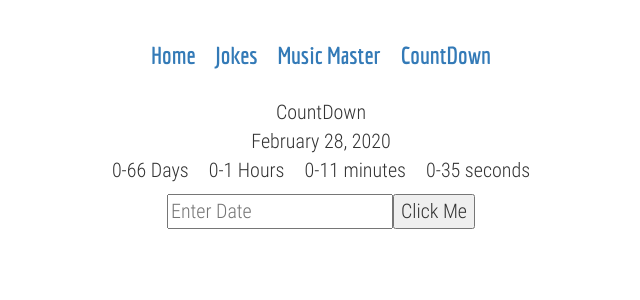
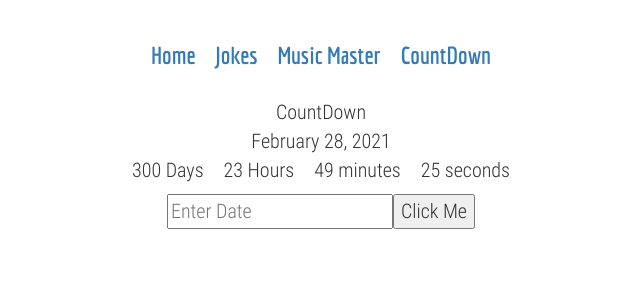
Before and after one commit to MarShallOwn/portfolio-js, a React (Vite) app: page /portfolio-js/CountDown in a window 1280 px wide. Shown: the top 300 px of the page, without its empty margins (319-959 px from the left). Built offline with nearby package versions, Linux system fonts and the light colour scheme.

Commit message:
Fixing Countdown

```diff
--- a/src/components/CountDown.js
+++ b/src/components/CountDown.js
@@ -3,7 +3,7 @@ import Clock from './Clock';
 
 class CountDown extends Component{
 
-    state = {deadline: 'February 28, 2020',newDeadline:''};
+    state = {deadline: 'February 28, 2021',newDeadline:''};
 
     UpdateDeadLine = event => {
         this.setState({newDeadline: event.target.value});
```
Also changed, not shown: 5 other files (tests, documents, lock files or other folders).
